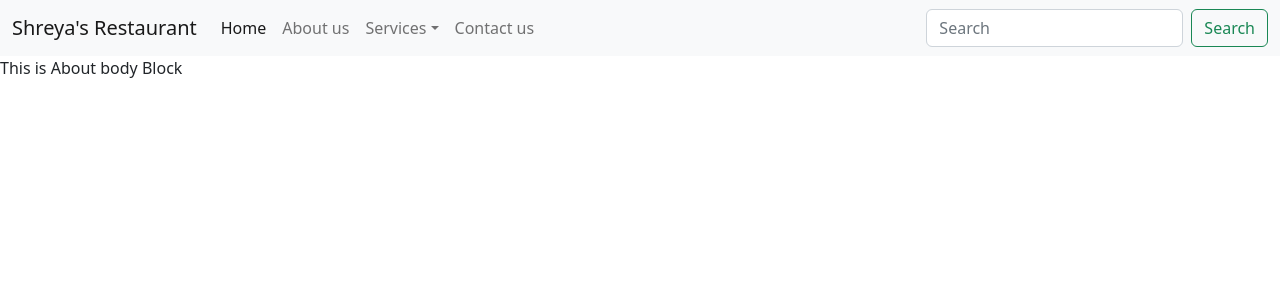
After one commit to GShreya06/Django_Beginner, a Django app: template django/mysite/templates/about.html in a window 1280 px wide. The commit adds this page. Shown: the top 300 px of the page. Run offline with Django 4.2, Linux system fonts and the light colour scheme; the template is opened without the code that fills it, so the values that code supplies are empty.

Commit message:
Added file

```diff
--- /dev/null
+++ b/django/mysite/templates/about.html
@@ -0,0 +1,5 @@
+{% extends 'base.html' %}
+
+{% block title %}About{% endblock title %}
+
+{% block body %}This is About body Block{% endblock body %}
--- /dev/null
+++ b/django/mysite/templates/base.html
@@ -0,0 +1,53 @@
+<!doctype html>
+<html lang="en">
+  <head>
+    <meta charset="utf-8">
+    <meta name="viewport" content="width=device-width, initial-scale=1">
+    <title> {% block title  %}{% endblock title  %} | Shreya's Restaurant</title>
+    <link href="https://cdn.jsdelivr.net/npm/bootstrap@5.2.1/dist/css/bootstrap.min.css" rel="stylesheet" integrity="sha384-iYQeCzEYFbKjA/T2uDLTpkwGzCiq6soy8tYaI1GyVh/UjpbCx/TYkiZhlZB6+fzT" crossorigin="anonymous">
+  </head>
+  <body>
+     <nav class="navbar navbar-expand-lg bg-light">
+        <div class="container-fluid">
+          <a class="navbar-brand" href="#">Shreya's Restaurant</a>
+          <button class="navbar-toggler" type="button" data-bs-toggle="collapse" data-bs-target="#navbarSupportedContent" aria-controls="navbarSupportedContent" aria-expanded="false" aria-label="Toggle navigation">
+            <span class="navbar-toggler-icon"></span>
+          </button>
+          <div class="collapse navbar-collapse" id="navbarSupportedContent">
+            <ul class="navbar-nav me-auto mb-2 mb-lg-0">
+              <li class="nav-item">
+                <a class="nav-link active" aria-current="page" href="#">Home</a>
+              </li>
+              <li class="nav-item">
+                <a class="nav-link" href="/about">About us</a>
+              </li>
+              <li class="nav-item dropdown">
+                <a class="nav-link dropdown-toggle" href="/services" role="button" data-bs-toggle="dropdown" aria-expanded="false">
+                  Services</a>
+                <ul class="dropdown-menu">
+                  <li><a class="dropdown-item" href="/services">Starters</a></li>
+                  <li><a class="dropdown-item" href="/services">Combo Meals</a></li>
+                  <li><hr class="dropdown-divider"></li>
+                  <li><a class="dropdown-item" href="/services">Family pack</a></li>
+                </ul>
+              </li>
+              <li class="nav-item">
+                <a class="nav-link" href="/contact">Contact us</a>
+              </li>
+              {% comment %} <li class="nav-item">
+                <a class="nav-link disabled">Disabled</a>
+              </li> {% endcomment %}
+            </ul>
+            <form class="d-flex" role="search">
+              <input class="form-control me-2" type="search" placeholder="Search" aria-label="Search">
+              <button class="btn btn-outline-success" type="submit">Search</button>
+            </form>
+          </div>
+        </div>
+      </nav>
+
+
+  {% block body  %}{% endblock body %}
+  <script src="https://cdn.jsdelivr.net/npm/bootstrap@5.2.1/dist/js/bootstrap.bundle.min.js" integrity="sha384-u1OknCvxWvY5kfmNBILK2hRnQC3Pr17a+RTT6rIHI7NnikvbZlHgTPOOmMi466C8" crossorigin="anonymous"></script>
+  </body>
+</html>
--- /dev/null
+++ b/django/mysite/templates/contact.html
@@ -0,0 +1,5 @@
+{% extends 'base.html' %}
+
+{% block title %}Contact {% endblock title %}
+
+{% block body %}This is Contact body Block{% endblock body %}
--- /dev/null
+++ b/django/mysite/templates/services.html
@@ -0,0 +1,5 @@
+{% extends 'base.html' %}
+
+{% block title %}Services{% endblock title %}
+
+{% block body %}This is Services body Block{% endblock body %}
```
Also changed, not shown: django/mysite/home/views.py (+9 -7 lines), django/mysite/templates/index.html (+4 -50 lines).
